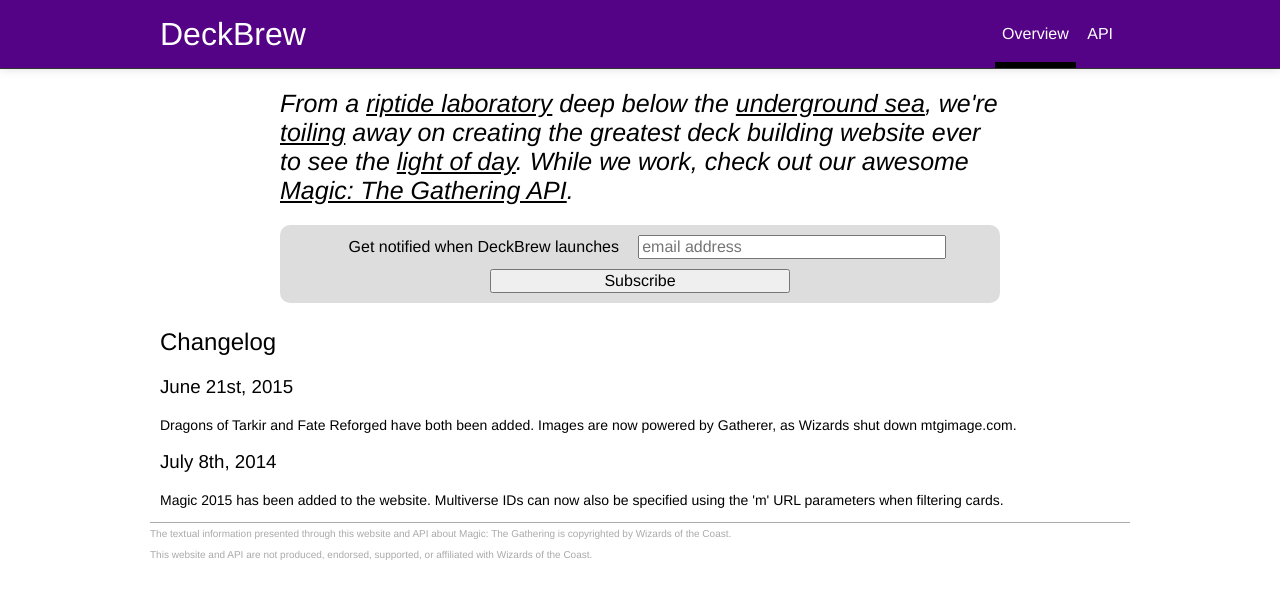
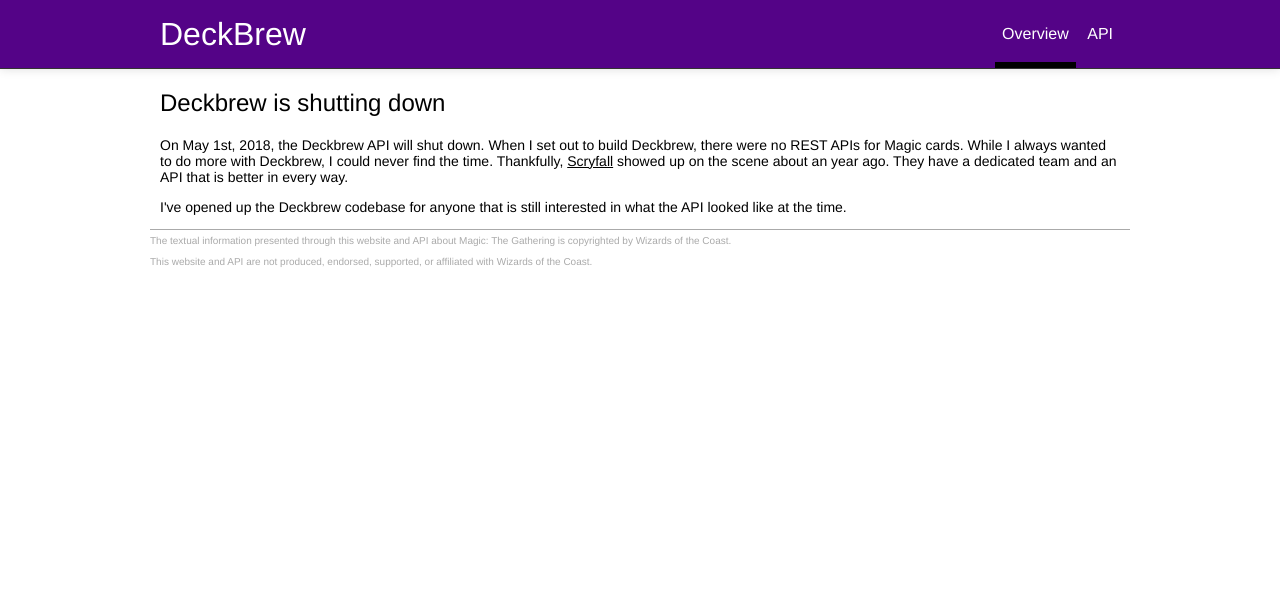
Before and after one commit to jerryharrison/deckbrew-website, a Jekyll site: the page built from index.html, in a window 1280 px wide. Shown: the top 599 px of the page. Built offline with Jekyll 4.4.1, drawn with Linux system fonts in a browser that asks for light colours; Markdown is read by kramdown in place of the engine named in the settings.

Commit message:
Deprecated the API

```diff
--- a/index.html
+++ b/index.html
@@ -4,29 +4,12 @@
 nav-overview: active
 ---
 <div id="home">
-  <p class="tagline">From a <a href="https://api.deckbrew.com/mtg/cards/riptide-laboratory">riptide laboratory</a> deep below the <a href="https://api.deckbrew.com/mtg/cards/underground-sea">underground sea</a>, we're <a href="https://api.deckbrew.com/mtg/cards/toil">toiling</a> away on creating the greatest deck building website ever to see the <a href="https://api.deckbrew.com/mtg/cards/light-of-day">light of day</a>. While we work, check out our awesome <a href="/api/">Magic: The Gathering API</a>.</p>
-
-  <div id="embed_signup">
-    <form action="http://projecthawkthorne.us5.list-manage.com/subscribe/post?u=4ed9388d8e8d2f911684c8af1&amp;id=d67120a548" method="post" id="mc-embedded-subscribe-form" name="mc-embedded-subscribe-form" class="validate" target="_blank" novalidate>
-      <label for="mce-EMAIL">Get notified when DeckBrew launches</label>
-      <input type="email" value="" name="EMAIL" class="email" id="mce-EMAIL" placeholder="email address" required>
-      <!-- real people should not fill this in and expect good things - do not remove this or risk form bot signups-->
-      <div style="position: absolute; left: -5000px;"><input type="text" name="b_4ed9388d8e8d2f911684c8af1_d67120a548" value=""></div>
-      <div class="clear"><input type="submit" value="Subscribe" name="subscribe" id="mc-embedded-subscribe" class="button"></div>
-    </form>
-  </div>
-
-  <h2>Changelog</h2>
-
-  <h3>June 21st, 2015</h3>
+  <h2>Deckbrew is shutting down</h2>
+  <p>
+    On May 1st, 2018, the Deckbrew API will shut down. When I set out to build Deckbrew, there were no REST APIs for Magic cards. While I always wanted to do more with Deckbrew, I could never find the time. Thankfully, <a href="https://scryfall.com/docs/api">Scryfall</a> showed up on the scene about an year ago. They have a dedicated team and an API that is better in every way.
+  </p>
 
   <p>
-    Dragons of Tarkir and Fate Reforged have both been added. Images are now powered by Gatherer, as Wizards shut down mtgimage.com.
-  </p>
-
-  <h3>July 8th, 2014</h3>
-
-  <p>
-    Magic 2015 has been added to the website. Multiverse IDs can now also be specified using the 'm' URL parameters when filtering cards.
+    I've opened up the Deckbrew codebase for anyone that is still interested in what the API looked like at the time.
   </p>
 </div>
```
Also changed, not shown: 1 other file.
